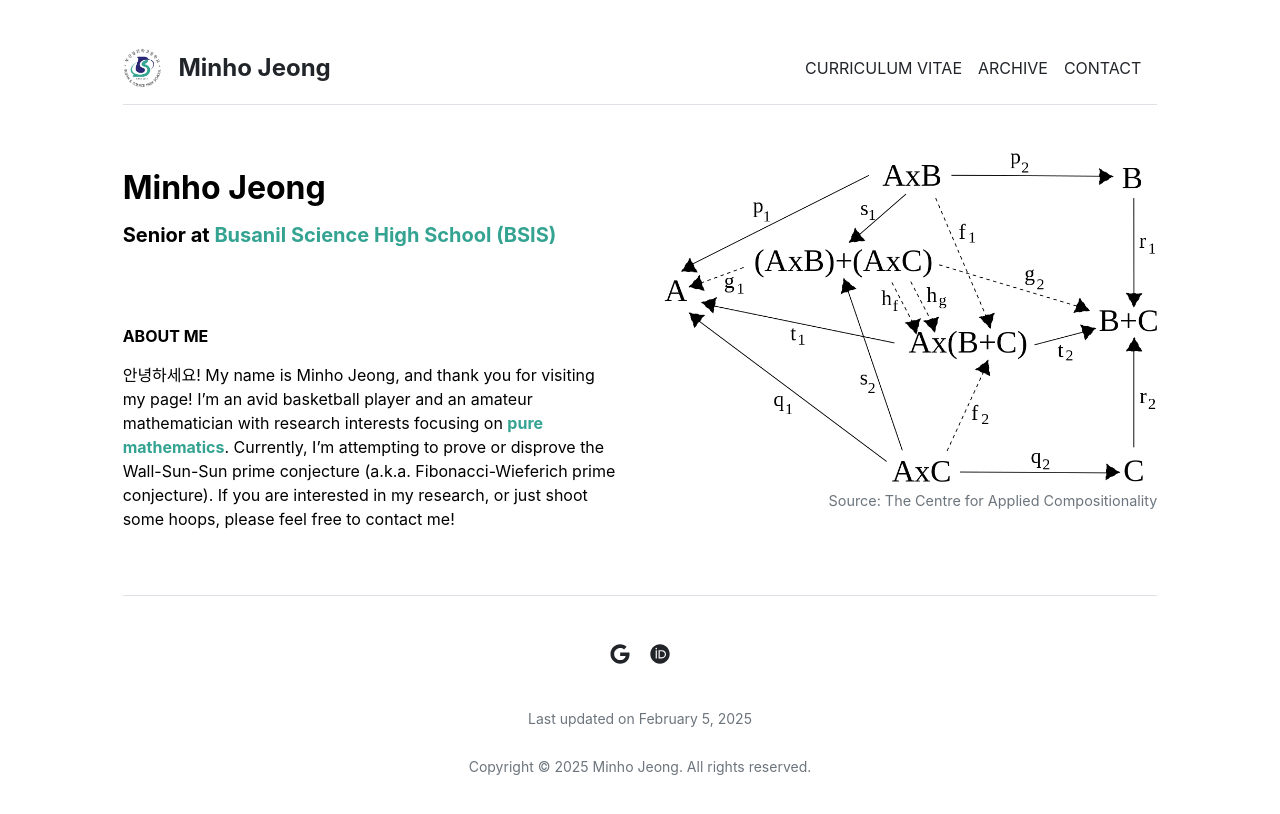
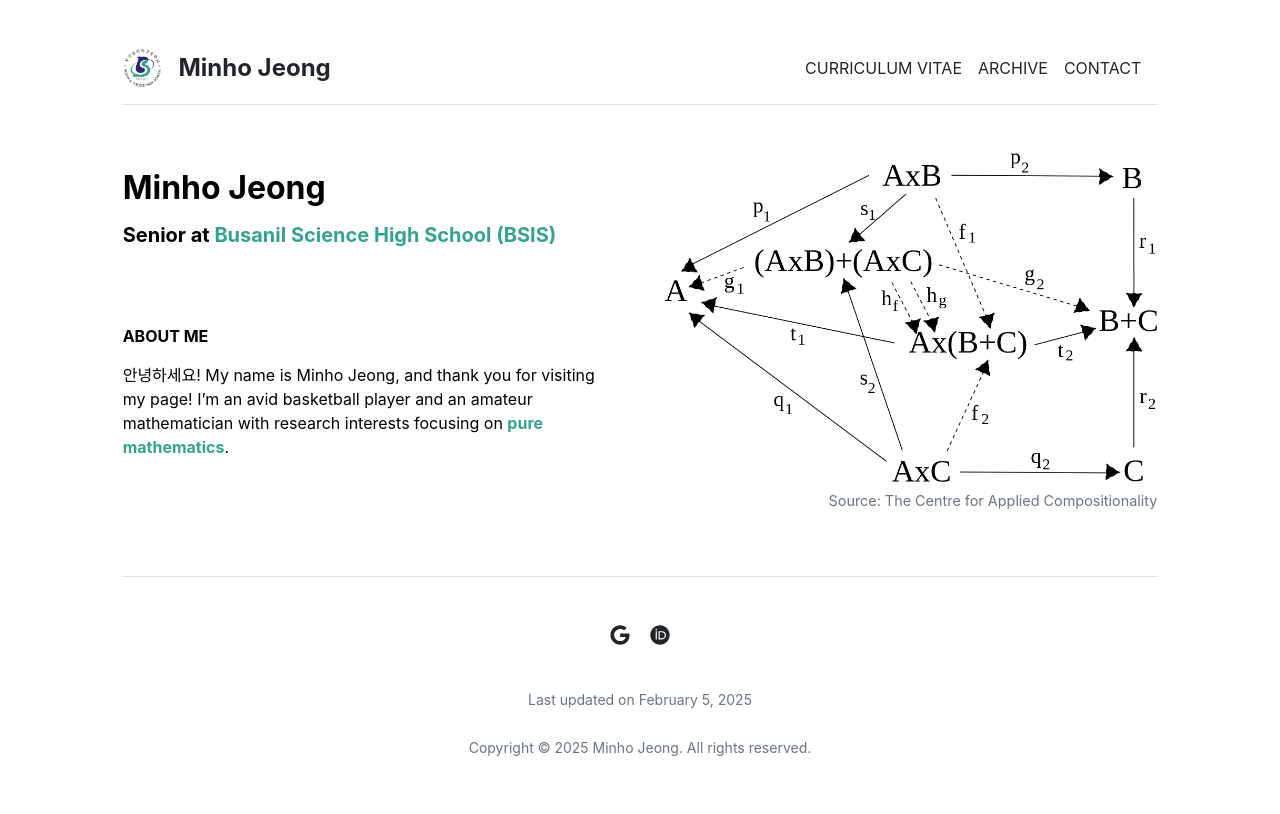
Before and after one commit to mino-jeong/mino-jeong.github.io, a Jekyll site: the page built from index.md, in a window 1280 px wide. Shown: the top 814 px of the page. Built offline with Jekyll 4.4.1, drawn with Linux system fonts in a browser that asks for light colours.

Commit message:
Update index.md

```diff
--- a/index.md
+++ b/index.md
@@ -5,4 +5,4 @@ title: "Home"
 
 <p><br></p>
 <p style="line-height:1.2"><strong>ABOUT ME</strong></p>
-안녕하세요! My name is Minho Jeong, and thank you for visiting my page! I'm an avid basketball player and an amateur mathematician with research interests focusing on <strong><a href="https://xkcd.com/435" style="text-decoration-line: none"><font color="#34A392">pure mathematics</font></a></strong>. Currently, I'm attempting to prove or disprove the Wall-Sun-Sun prime conjecture (a.k.a. Fibonacci-Wieferich prime conjecture). If you are interested in my research, or just shoot some hoops, please feel free to contact me!
+안녕하세요! My name is Minho Jeong, and thank you for visiting my page! I'm an avid basketball player and an amateur mathematician with research interests focusing on <strong><a href="https://imgs.xkcd.com/comics/purity.png" style="text-decoration-line: none"><font color="#34A392">pure mathematics</font></a></strong>.
```
